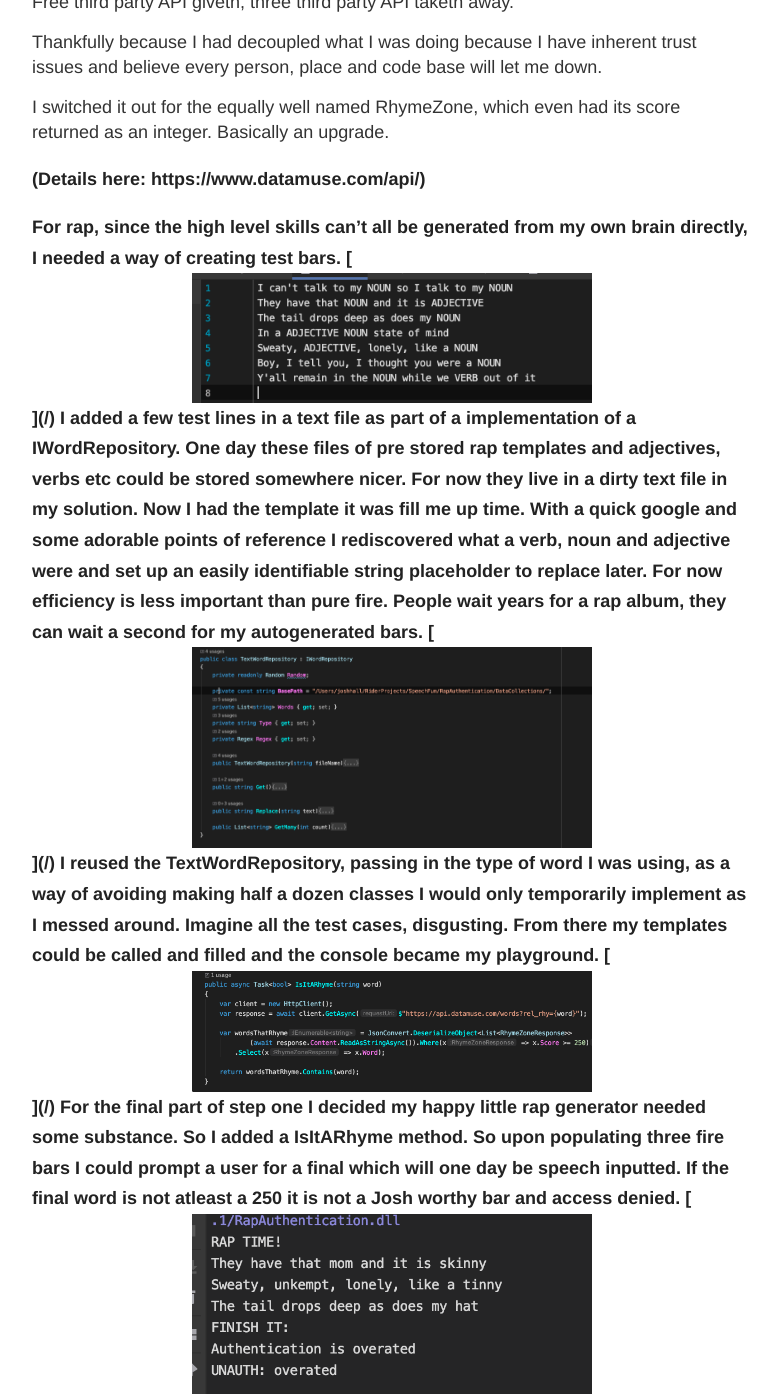
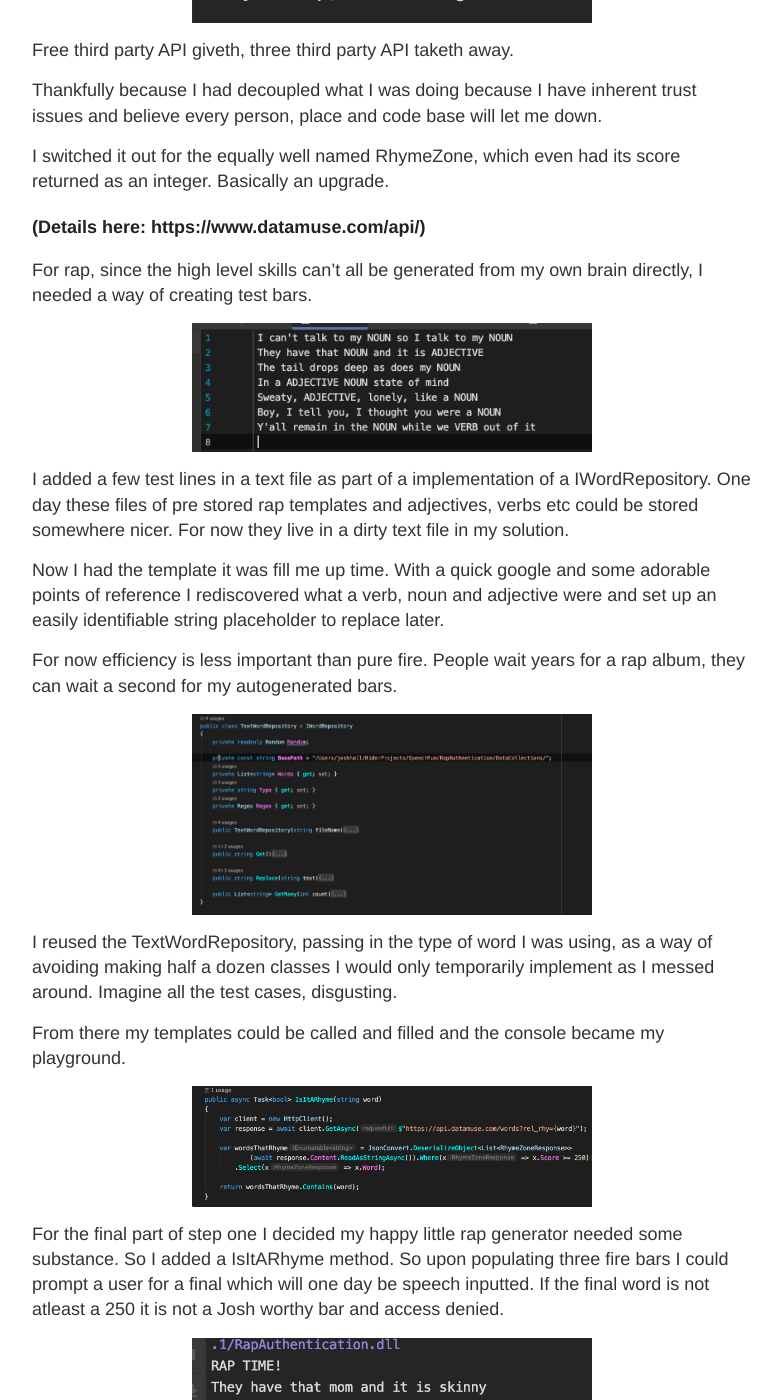
Before and after one commit to JoshuaHall1995/JoshuaHall1995.github.io, a Jekyll site: the page built from _labratory/2020-6-04-Rap-Auth-Part-Two.md, in a window 1280 px wide and 1400 px high, scrolled down 1469 px. Shown: the whole window, without its empty margins (248-1029 px from the left). Built offline with Jekyll 4.4.1, drawn with Linux system fonts in a browser that asks for light colours; some of the changed lines change nothing that is shown; some of the changed text lies outside the part shown.

Commit message:
Header fix

```diff
--- a/_labratory/2020-6-04-Rap-Auth-Part-Two.md
+++ b/_labratory/2020-6-04-Rap-Auth-Part-Two.md
@@ -10,7 +10,7 @@
 EXPLOSION ONE!
 The Speech Recognition API has some easy to follow setup examples. Within 10 minutes I was good to go.
 
-<h6>https://github.com/Azure-Samples/cognitive-services-speech-sdk/tree/master/quickstart/csharp/dotnetcore/from-microphone</h6>
+<h6>Details here: https://github.com/Azure-Samples/cognitive-services-speech-sdk/tree/master/quickstart/csharp/dotnetcore/from-microphone</h6>
 
 And then “NOMATCH: Speech could not be recognized.” arrived and my day got less fun. The smart thing about the RecognizeOnceAsync method is that it is designed to pick up audio automatically. No hassle all positive vibes.
 
@@ -22,7 +22,9 @@
 
 Specifically, if I was going to authenticate via raps I needed a way of creating and identifying them.
 
-A quick google and I discovered the RhymeBrain api https://rhymebrain.com/api.html, and this told me that apparently rhyming has different values for strength of the rhyme with 300 or above a perfect rhyme. Naturally all of my rhymes are 300 quality.
+A quick google and I discovered the RhymeBrain api, and this told me that apparently rhyming has different values for strength of the rhyme with 300 or above a perfect rhyme. Naturally all of my rhymes are 300 quality.
+
+<h6>(Details here: https://rhymebrain.com/api.html)</h6>
 
 I created a nice iRhymeRepository as I was not sure if I would use a third part or my own in the long term and because I recall a senior friend of mine hating interfaces and it has since always reminded me of their existence.
 
@@ -50,7 +52,7 @@
 
 I switched it out for the equally well named RhymeZone, which even had its score returned as an integer. Basically an upgrade.
 
-<h6>(Details here: https://www.datamuse.com/api/)<h6>
+<h6>(Details here: https://www.datamuse.com/api/)</h6>
 
 For rap, since the high level skills can’t all be generated from my own brain directly, I needed a way of creating test bars.
 
```
